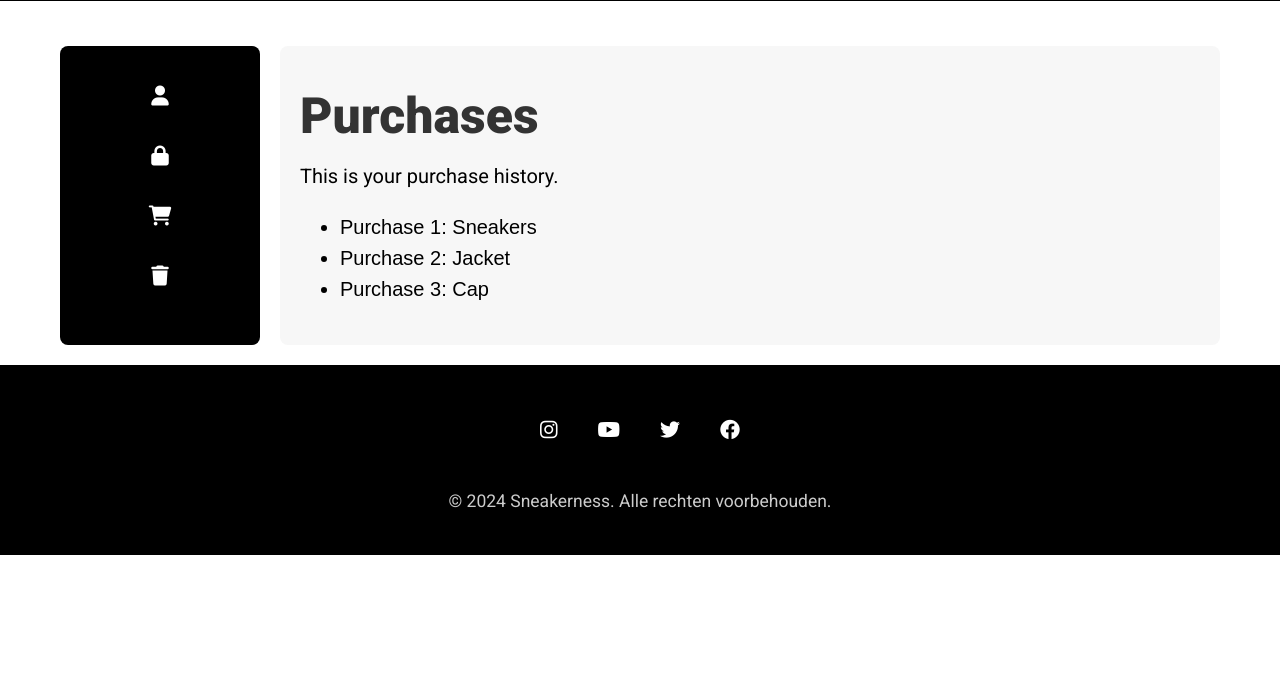
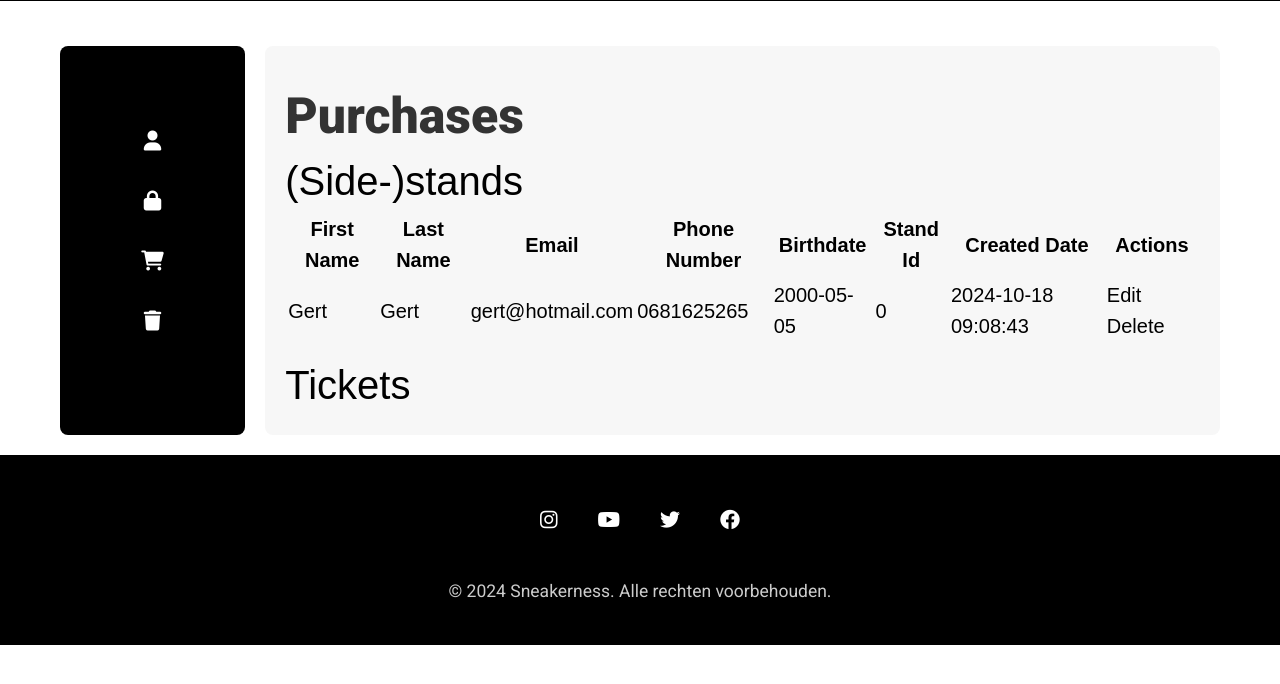
Before and after one commit to Dynamiteboem2/Project_p1_lj2, a PHP site: page /pages/gebruiker_overzicht/cart_overzicht.php in a window 1280 px wide. Shown: the part 74-758 px from the top of the page. Run offline with PHP 8.4, Linux system fonts and the light colour scheme; the visitor is signed in with stand-in values (Sample User, id 1); data comes from the database, SQL or seed files in the repository.

Commit message:
CRUD op profiel pafe

```diff
--- a/pages/adminPages/adminStands.php
+++ b/pages/adminPages/adminStands.php
@@ -54,8 +54,6 @@ include_once "auth.php";
                 <td><?php echo $ticket['standId'] ?></td>
                 <td><?php echo $ticket['createdDate'] ?></td>
                 <td class="actions">
-                    <a href="<?php echo URL . "/pages/adminPages/adminEditContactPerson.php?id=" . $ticket['id'] ?>"
-                     onclick='ConfirmAction(event, "edit")'>Edit</a>
                     <a href="<?php echo URL . "/db/adminDelete.php?id=" . $ticket['id'] ?>&table=stand&page=adminStands"
                       onclick='ConfirmAction(event, "delete")'>Delete</a>
                 </td>
--- a/pages/gebruiker_overzicht/cart_overzicht.php
+++ b/pages/gebruiker_overzicht/cart_overzicht.php
@@ -1,8 +1,13 @@
+<?php
+include_once "../../db/conn.php";
+?>
+
 <?php include_once "../../includes/header.php" ?>
+<link rel="stylesheet" href="../../assets/css/adminList.css"> <!-- Zorg ervoor dat je deze stylesheet ook hier gebruikt -->
 <link rel="stylesheet" href="../../assets/css/inlog.css">
-<title>Sneakerness</title>
+<title>Sneakerness - Cart Overzicht</title>
 </head>
-<body>
+
 <body>
     <?php include_once "../../includes/navbar.php" ?>
     <div class="container">
@@ -16,40 +21,59 @@
         </div>
 
         <div class="main">
-        <!-- Profile Section -->
-        <div id="swup" class="transition-fade">
             <h1>Purchases</h1>
-            <p>This is your purchase history.</p>
-            <ul>
-                <li>Purchase 1: Sneakers</li>
-                <li>Purchase 2: Jacket</li>
-                <li>Purchase 3: Cap</li>
-            </ul>
-        </div>
+            <h2>(Side-)stands</h2>
+            <?php if (isset($_GET['message'])) { ?>
+            <p class="message"><?php echo $_GET['message']; ?></p>
+            <?php } ?>
+
+            <?php if (isset($_GET['error'])) { ?>
+            <p class="error"><?php echo $_GET['error']; ?></p>
+            <?php } ?>
+
+            <table>
+                <tr>
+                    <th>First Name</th>
+                    <th>Last Name</th>
+                    <th>Email</th>
+                    <th>Phone Number</th>
+                    <th>Birthdate</th>
+                    <th>Stand Id</th>
+                    <th>Created Date</th>
+                    <th>Actions</th>
+                </tr>
+                <?php
+                $sql = "SELECT * FROM stand";
+                $result = $conn->query($sql);
+                $tickets = $result->fetch_all(MYSQLI_ASSOC);
+
+                foreach ($tickets as $ticket) {
+                ?>
+                <tr>
+                    <td><?php echo $ticket['firstName'] ?></td>
+                    <td><?php echo $ticket['lastName'] ?></td>
+                    <td><?php echo $ticket['email'] ?></td>
+                    <td><?php echo $ticket['phoneNumber'] ?></td>
+                    <td><?php echo $ticket['birthdate'] ?></td>
+                    <td><?php echo $ticket['standId'] ?></td>
+                    <td><?php echo $ticket['createdDate'] ?></td>
+                    <td class="actions">
+                        <a href="<?php echo URL . "/pages/gebruiker_overzicht/cart_overzicht.php?id=" . $ticket['id'] ?>"
+                           onclick='ConfirmAction(event, "edit")'>Edit</a>
+                           <a href="<?php echo URL . "/db/UserDelete.php?id=" . $ticket['id'] ?>&table=stand&page=cart_overzicht"
+                      onclick='ConfirmAction(event, "delete")'>Delete</a>
+                  </td>
+                </tr>
+                <?php
+                }
+                ?>
+            </table>
+            <h2>Tickets</h2>
         </div>
     </div>
 
-<script defer src="https://unpkg.com/swup@4"></script>
-<script defer>
-    document.addEventListener('DOMContentLoaded', function() {
-        const swupElement = document.getElementById('swup');
-        if (swupElement) {
-            swupElement.classList.add('is-visible');
-        }
-    });
-</script>
-
-<style>
-    .transition-fade {
-        opacity: 0;
-        transition: opacity 0.5s ease-in-out;
-    }
-
-    .transition-fade.is-visible {
-        opacity: 1;
-    }
-</style>
-
     <?php include_once "../../includes/footer.php" ?>
+    <script src="../../js/adminConfirm.js"></script>
+    <script src="../../js/adminList.js"></script>
 </body>
 </html>
```
Also changed, not shown: db/UserDelete.php (added, +28 -0 lines). Lines whose indentation alone changed are shown as unchanged.
